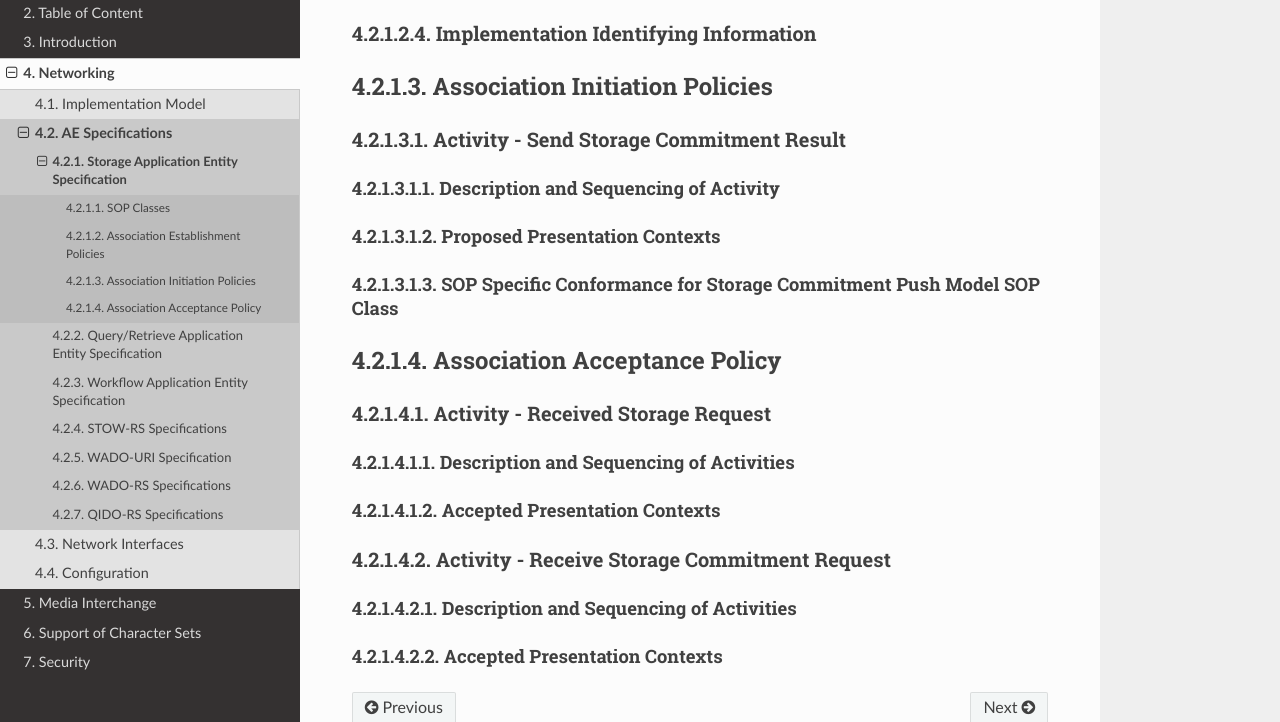
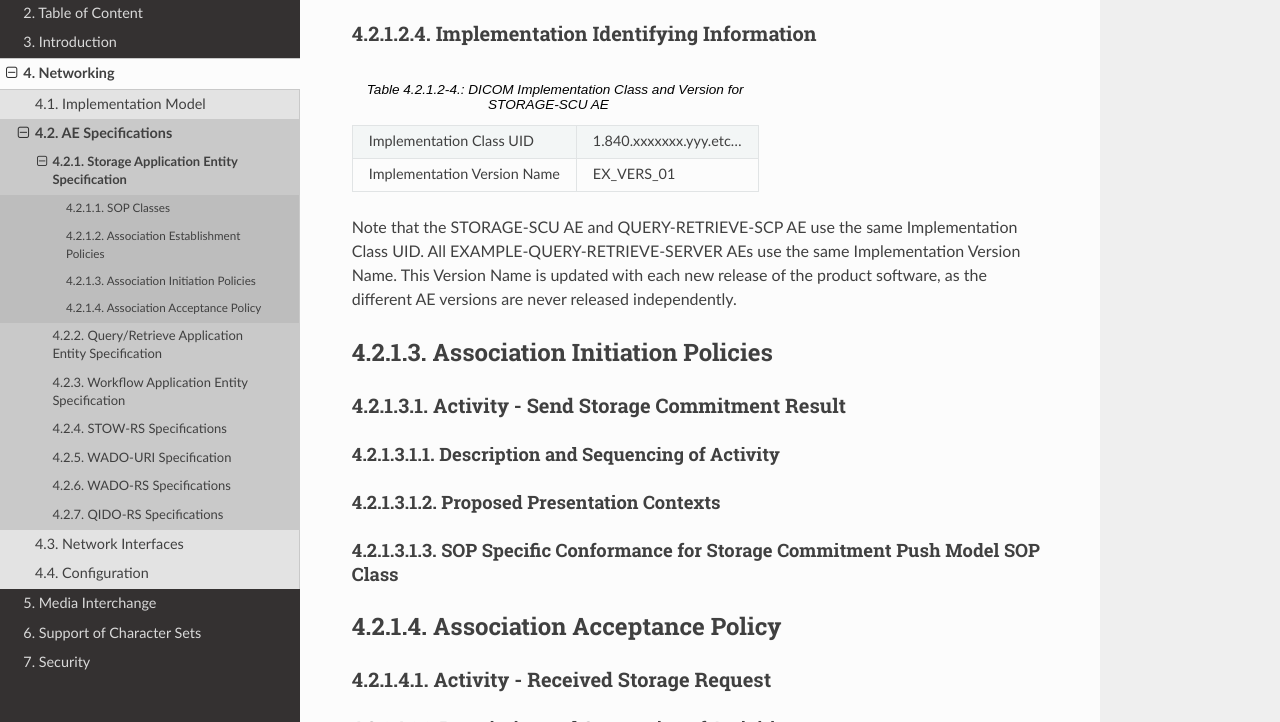
Before and after one commit to dcm4che/dcm4chee-arc-cs, a Sphinx documentation site: the page built from docs/networking/specs/storage.rst, in a window 1280 px wide and 900 px high, scrolled down 7258 px, cut to the strip 178-900 px from the top of the window. Built offline with Sphinx 7.4.7 and the Read the Docs theme 2.0.0, drawn with Linux system fonts in a browser that asks for light colours.

Commit message:
Conformance Statement Update

```diff
--- /dev/null
+++ b/docs/networking/specs/storage-implementation-identifying-information.csv
@@ -0,0 +1,2 @@
+"Implementation Class UID", "1.840.xxxxxxx.yyy.etc…"
+"Implementation Version Name", "EX_VERS_01"
--- a/docs/networking/specs/storage.rst
+++ b/docs/networking/specs/storage.rst
@@ -54,6 +54,11 @@ The STORAGE-SCU AE does not support asynchronous communication (multiple outstan
 
 Implementation Identifying Information
 ''''''''''''''''''''''''''''''''''''''
+
+.. csv-table:: Table 4.2.1.2-4.: DICOM Implementation Class and Version for STORAGE-SCU AE
+   :file: storage-implementation-identifying-information.csv
+
+Note that the STORAGE-SCU AE and QUERY-RETRIEVE-SCP AE use the same Implementation Class UID. All EXAMPLE-QUERY-RETRIEVE-SERVER AEs use the same Implementation Version Name. This Version Name is updated with each new release of the product software, as the different AE versions are never released independently.
 
 .. _storage-association-initiation:
 
```
